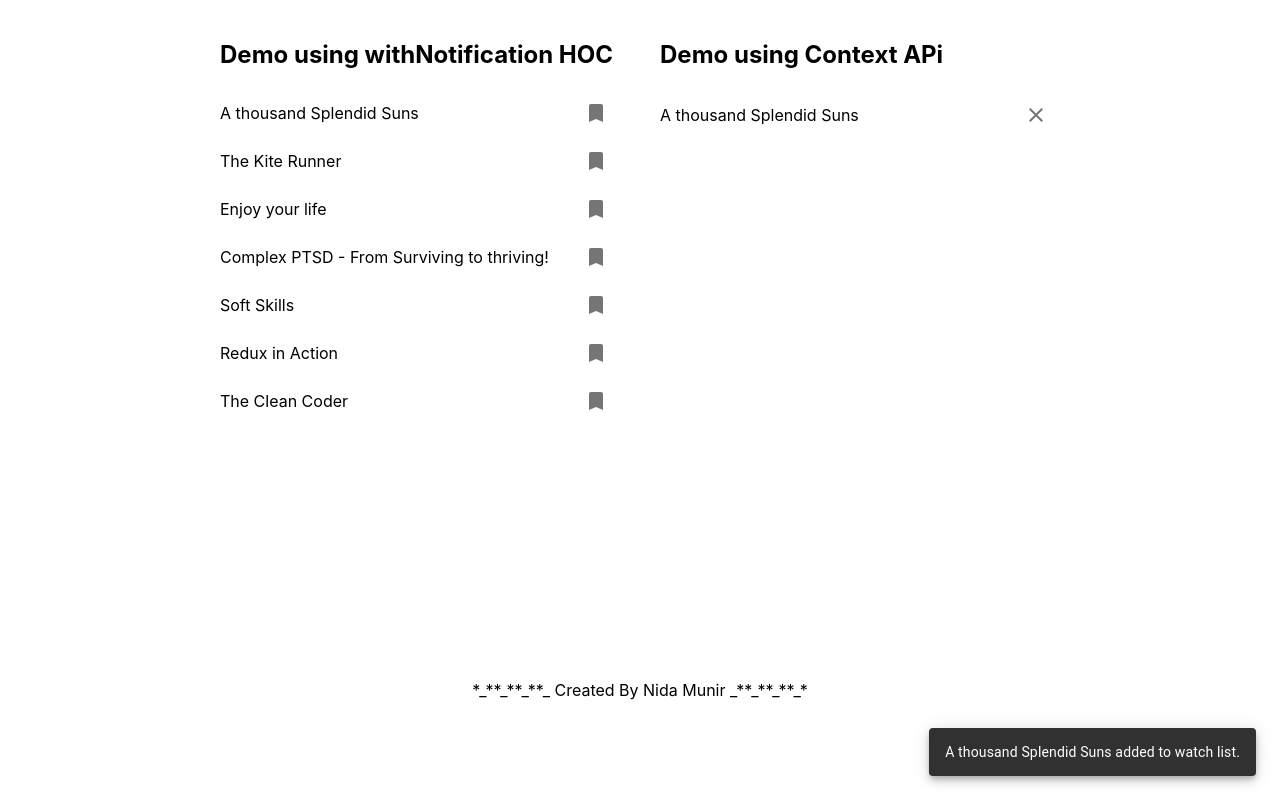
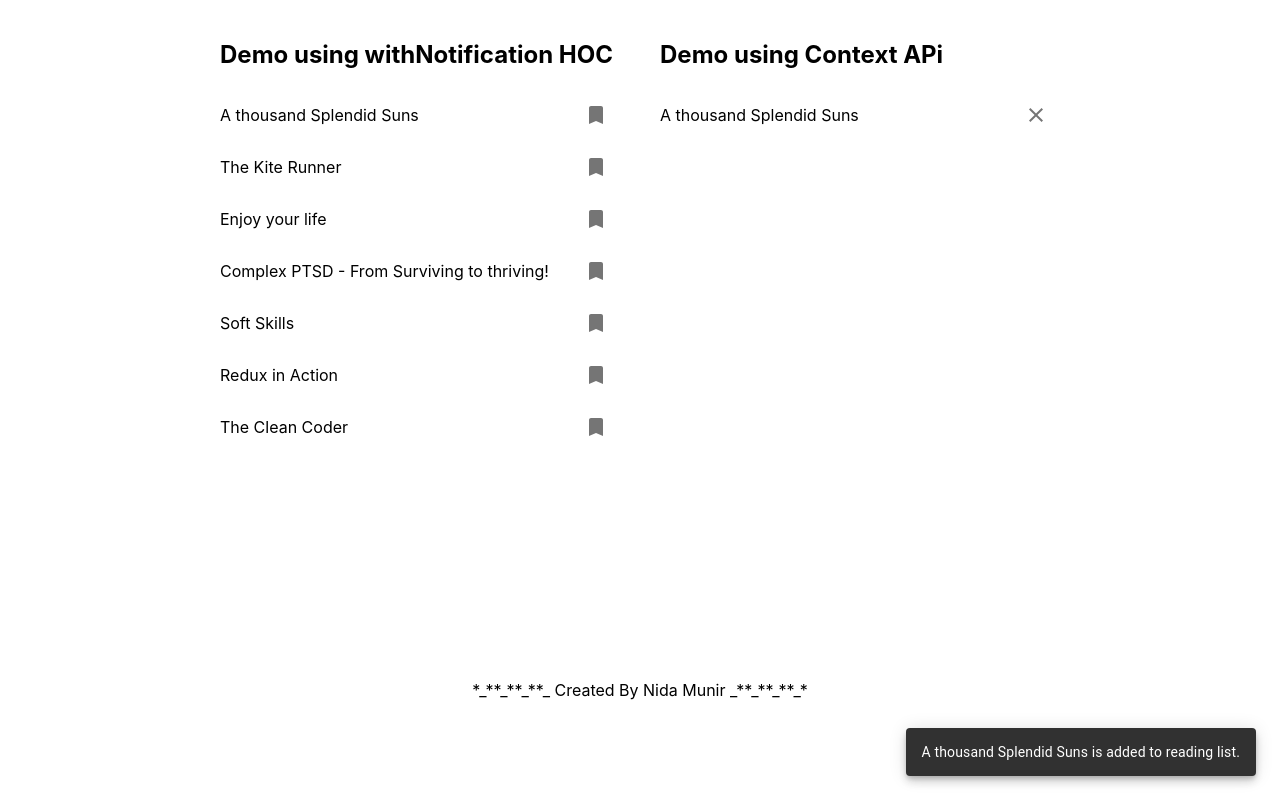
Before and after one commit to nidamunir/notifications, a React (Create React App) app: page / in a window 1280 px wide. Both pictures are taken after a click on the button 596 px from the left and 112 px from the top of the page. Built offline with nearby package versions, Linux system fonts and the light colour scheme.

Commit message:
Refactor Books example

```diff
--- a/src/examples/Books/Book.jsx
+++ b/src/examples/Books/Book.jsx
@@ -2,32 +2,27 @@
 import React from "react";
 import Bookmark from "@material-ui/icons/Bookmark";
 import IconButton from "@material-ui/core/IconButton";
-import Icon from "@material-ui/core/Icon";
 
 // src
 import withNotification from "../../hoc/withNotification";
 
-const Movie = ({ name, showNotification, onAddToReadingList }) => {
+// styles
+import "./Books.css";
+
+const BookInner = ({ name, showNotification, onAddToReadingList }) => {
   return (
-    <div
-      style={{
-        display: "flex",
-        justifyContent: "space-between",
-        alignItems: "center",
-      }}
-    >
-      {name}
+    <div className="listItem">
+      <p>{name}</p>
       <IconButton
         onClick={() => {
           onAddToReadingList(name);
-          showNotification(name);
+          showNotification(`${name} is added to reading list.`);
         }}
       >
-        {/* <Icon>star</Icon>; */}
         <Bookmark />
       </IconButton>
     </div>
   );
 };
 
-export default withNotification(Movie);
+export const Book = withNotification(BookInner);
--- a/src/examples/Books/Books.css
+++ b/src/examples/Books/Books.css
@@ -7,3 +7,8 @@
   padding: 20px;
   min-width: 400px;
 }
+.listItem {
+  display: flex;
+  justify-content: space-between;
+  align-items: center;
+}
--- a/src/examples/Books/Books.jsx
+++ b/src/examples/Books/Books.jsx
@@ -2,12 +2,12 @@
 import React, { useReducer } from "react";
 
 // src
-import Book from "./Book";
+import { Book } from "./Book";
+import { ReadingList } from "./ReadingList";
 import reducer, {
   ADD_TO_READING_LIST,
   REMOVE_FROM_READING_LIST,
 } from "../reducer";
-import Component from "./Component";
 
 // styles
 import "./Books.css";
@@ -41,7 +41,7 @@ const Books = () => {
       {/* Books */}
       <div className="list">
         <h2>Demo using withNotification HOC</h2>
-        {books.map((name, index) => (
+        {books.map((name) => (
           <Book name={name} onAddToReadingList={handleAdd} />
         ))}
       </div>
@@ -49,8 +49,8 @@ const Books = () => {
       {/* Reading List */}
       <div className="list">
         <h2>Demo using Context APi</h2>
-        {readingList.map((name, index) => (
-          <Component name={name} onRemove={handleRemove} />
+        {readingList.map((name) => (
+          <ReadingList name={name} onRemove={handleRemove} />
         ))}
       </div>
     </div>
--- a/src/examples/Books/Component.jsx
+++ b/src/examples/Books/ReadingList.jsx
@@ -1,24 +1,20 @@
 // lib
 import React from "react";
-import Bookmark from "@material-ui/icons/Bookmark";
 import IconButton from "@material-ui/core/IconButton";
 import ClearIcon from "@material-ui/icons/Clear";
 
 // src
 import { useNotification } from "../../useNotification";
 
-const Component = ({ name, onRemove }) => {
+// styles
+import "./Books.css";
+
+export const ReadingList = ({ name, onRemove }) => {
   let { showNotification } = useNotification();
 
   return (
     <>
-      <div
-        style={{
-          display: "flex",
-          justifyContent: "space-between",
-          alignItems: "center",
-        }}
-      >
+      <div className="listItem">
         <p>{name}</p>
         <IconButton
           onClick={() => {
@@ -32,5 +28,3 @@ const Component = ({ name, onRemove }) => {
     </>
   );
 };
-
-export default Component;
--- a/src/hoc/withNotification.jsx
+++ b/src/hoc/withNotification.jsx
@@ -1,16 +1,17 @@
+// lib
 import React, { useState } from "react";
 import Snackbar from "@material-ui/core/Snackbar";
-import { Tooltip } from "@material-ui/core";
 
 export default function withNotification(Component) {
   return (props) => {
     const [isNotificationVisible, setIsNotificationVisible] = useState(false);
-    const [name, setName] = useState("");
+    const [message, setMessage] = useState("");
 
     const showNotification = (name) => {
-      setName(name);
+      setMessage(name);
       setIsNotificationVisible(true);
     };
+
     const hideNotification = () => {
       setIsNotificationVisible(false);
     };
@@ -26,8 +27,8 @@ export default function withNotification(Component) {
           anchorOrigin={{ vertical: "bottom", horizontal: "right" }}
           open={isNotificationVisible}
           autoHideDuration={3000}
-          message={`${name} added to watch list.`}
-          key={name}
+          message={message}
+          key={message}
           onClose={hideNotification}
         />
       </div>
```
